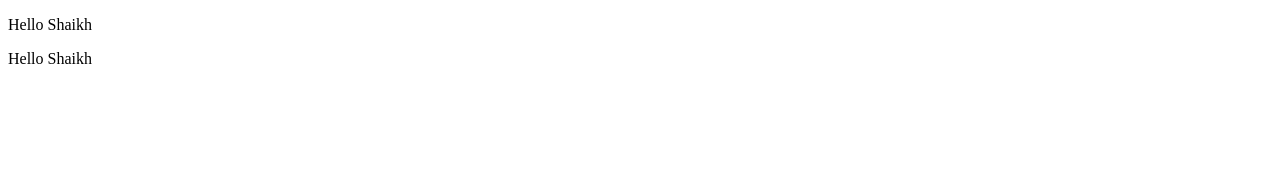
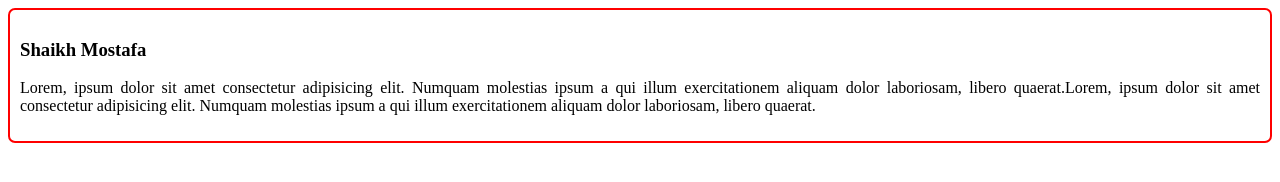
Before and after one commit to shaikhmostafa98/firstGitHubRepo, a plain HTML site: page Index.html in a window 1280 px wide. Drawn offline with Linux system fonts and the light colour scheme.

Commit message:
3rd commit

```diff
--- a/Index.html
+++ b/Index.html
@@ -4,14 +4,14 @@
     <meta charset="UTF-8">
     <meta name="viewport" content="width=device-width, initial-scale=1.0">
     <title>Document</title>
+    <link rel="stylesheet" href="style.css">
 </head>
 <body>
     <div>
-        <p>
-            Hello Shaikh
-        </p> <p>
-            Hello Shaikh
-        </p>
+       <h3>Shaikh Mostafa</h3>
+       <p>
+        Lorem, ipsum dolor sit amet consectetur adipisicing elit. Numquam molestias ipsum a qui illum exercitationem aliquam dolor laboriosam, libero quaerat.Lorem, ipsum dolor sit amet consectetur adipisicing elit. Numquam molestias ipsum a qui illum exercitationem aliquam dolor laboriosam, libero quaerat.
+       </p>
     </div>
 </body>
 </html>
--- a/style.css
+++ b/style.css
@@ -0,0 +1,6 @@
+div{
+    border: 2px solid red;
+    padding: 10px;
+    border-radius: 7px;
+    text-align: justify;
+}
```
